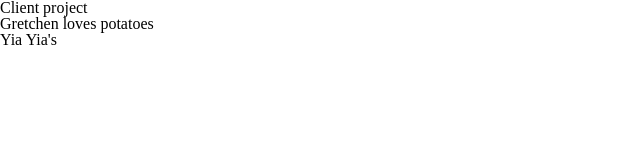
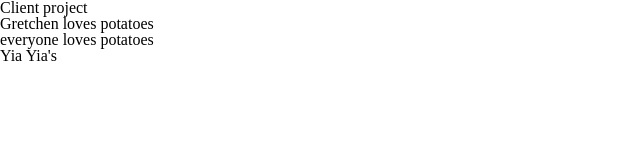
Before and after one commit to spenserhaszard/web-3-client-project, a plain HTML site: page index.html in a window 1280 px wide. Shown: the whole page, without its empty margins (0-640 px from the left). Drawn offline with Linux system fonts and the light colour scheme.

Commit message:
more potatoes

```diff
--- a/index.html
+++ b/index.html
@@ -17,6 +17,7 @@
     <body>
         <h1>Client project</h1>
         <h2>Gretchen loves potatoes</h2>
+        <p>everyone loves potatoes</p>
         <!--[if lt IE 8]>
             <p class="browserupgrade">You are using an <strong>outdated</strong> browser. Please <a href="http://browsehappy.com/">upgrade your browser</a> to improve your experience.</p>
         <![endif]-->
```
